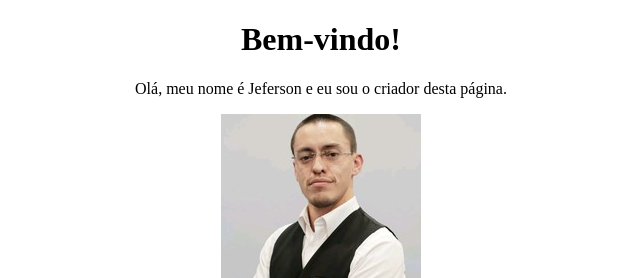
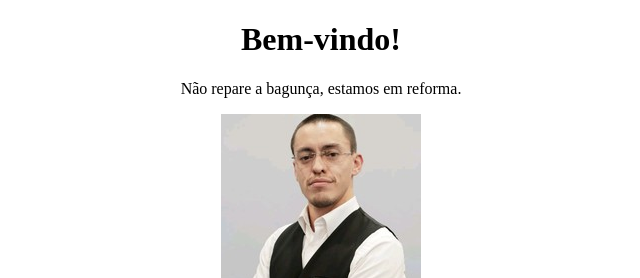
Before and after one commit to jfranco202/jfranco202.github.io, a plain HTML site: page index.html in a window 1280 px wide. Shown: the top 278 px of the page, without its empty margins (319-959 px from the left). Drawn offline with Linux system fonts and the light colour scheme.

Commit message:
change <p> to maintenance status..................

```diff
--- a/index.html
+++ b/index.html
@@ -4,7 +4,7 @@
 <body>
     <h1 style="text-align:center;">Bem-vindo!</h1>
 
-    <p style="text-align:center;">Olá, meu nome é Jeferson e eu sou o criador desta página.</p>
+    <p style="text-align:center;">Não repare a bagunça, estamos em reforma.</p>
 
     <center>
         <a href="https://www.linkedin.com/in/jefersonfrancosilva/" target="_blank">
```
